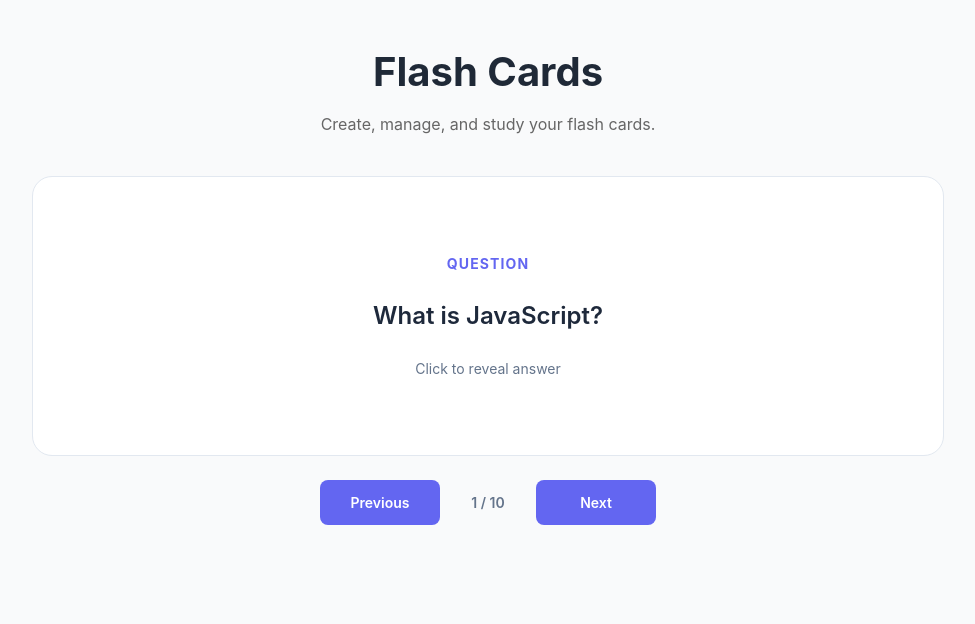
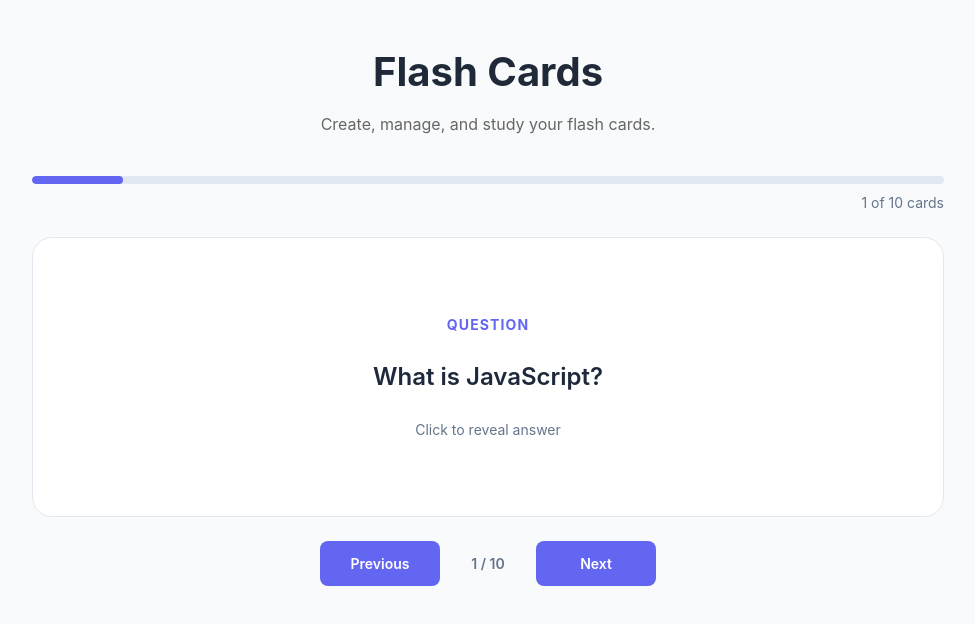
Before and after one commit to mykytapilec/flash-cards, a React (Vite) app: page / in a window 1280 px wide. Shown: the top 624 px of the page, without its empty margins (152-1127 px from the left). Built offline with nearby package versions, Linux system fonts and the light colour scheme.

Commit message:
feat: add flashcard progress bar

```diff
--- a/src/App.css
+++ b/src/App.css
@@ -26,6 +26,33 @@
   flex-direction: column;
   gap: 24px;
   width: 100%;
+}
+
+.app__progress {
+  display: flex;
+  flex-direction: column;
+  gap: 8px;
+}
+
+.app__progress-track {
+  width: 100%;
+  height: 8px;
+  overflow: hidden;
+  border-radius: 999px;
+  background-color: #e2e8f0;
+}
+
+.app__progress-bar {
+  height: 100%;
+  border-radius: inherit;
+  background-color: #6366f1;
+  transition: width 0.3s ease;
+}
+
+.app__progress-label {
+  color: #64748b;
+  font-size: 0.875rem;
+  text-align: right;
 }
 
 .app__navigation {
--- a/src/App.tsx
+++ b/src/App.tsx
@@ -7,6 +7,7 @@ function App() {
   const [currentIndex, setCurrentIndex] = useState(0);
 
   const currentFlashcard = flashcards[currentIndex];
+  const progress = ((currentIndex + 1) / flashcards.length) * 100;
 
   const handlePrevious = () => {
     setCurrentIndex((previousIndex) =>
@@ -30,6 +31,25 @@ function App() {
       </header>
 
       <section className="app__content">
+        <div
+          className="app__progress"
+          role="progressbar"
+          aria-label="Flashcard progress"
+          aria-valuemin={0}
+          aria-valuemax={100}
+          aria-valuenow={progress}
+        >
+          <div className="app__progress-track">
+            <div
+              className="app__progress-bar"
+              style={{ width: `${progress}%` }}
+            />
+          </div>
+          <span className="app__progress-label">
+            {currentIndex + 1} of {flashcards.length} cards
+          </span>
+        </div>
+
         <Flashcard key={currentFlashcard.id} flashcard={currentFlashcard} />
 
         <div className="app__navigation">
```
